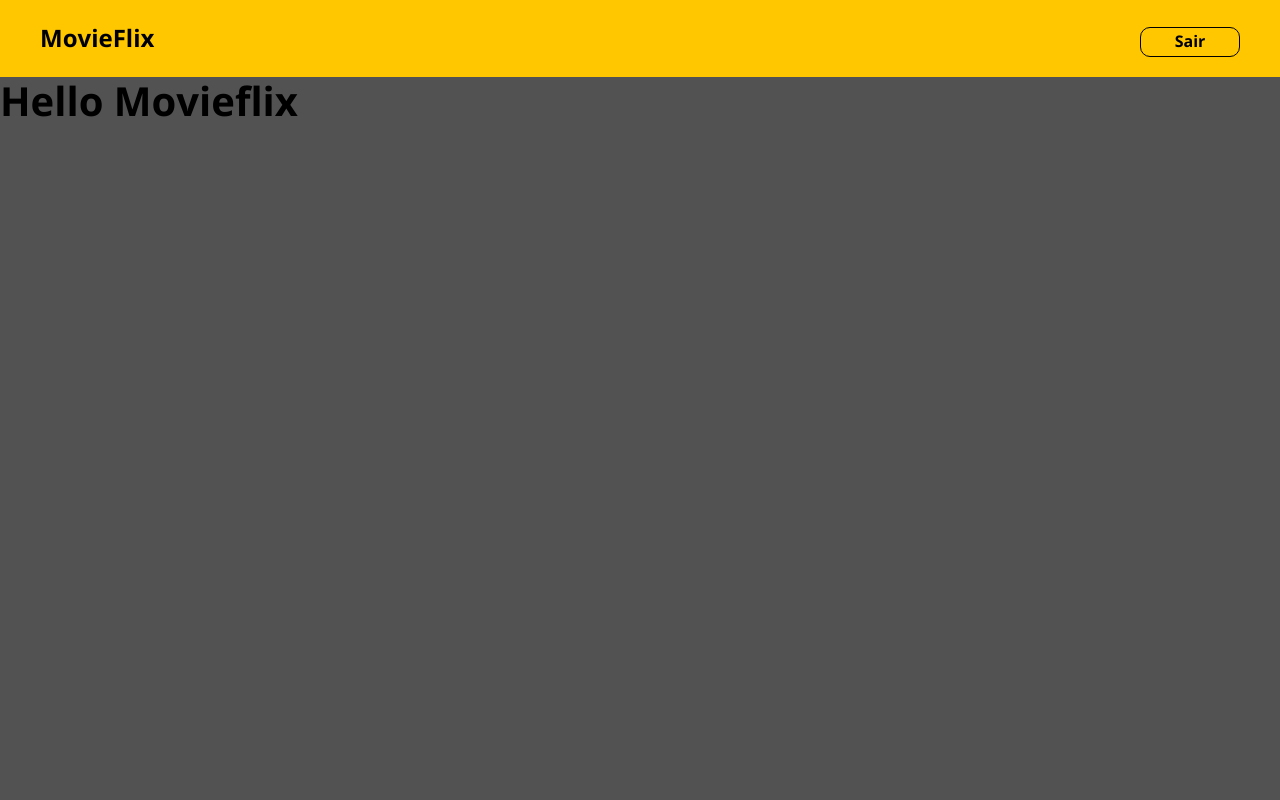
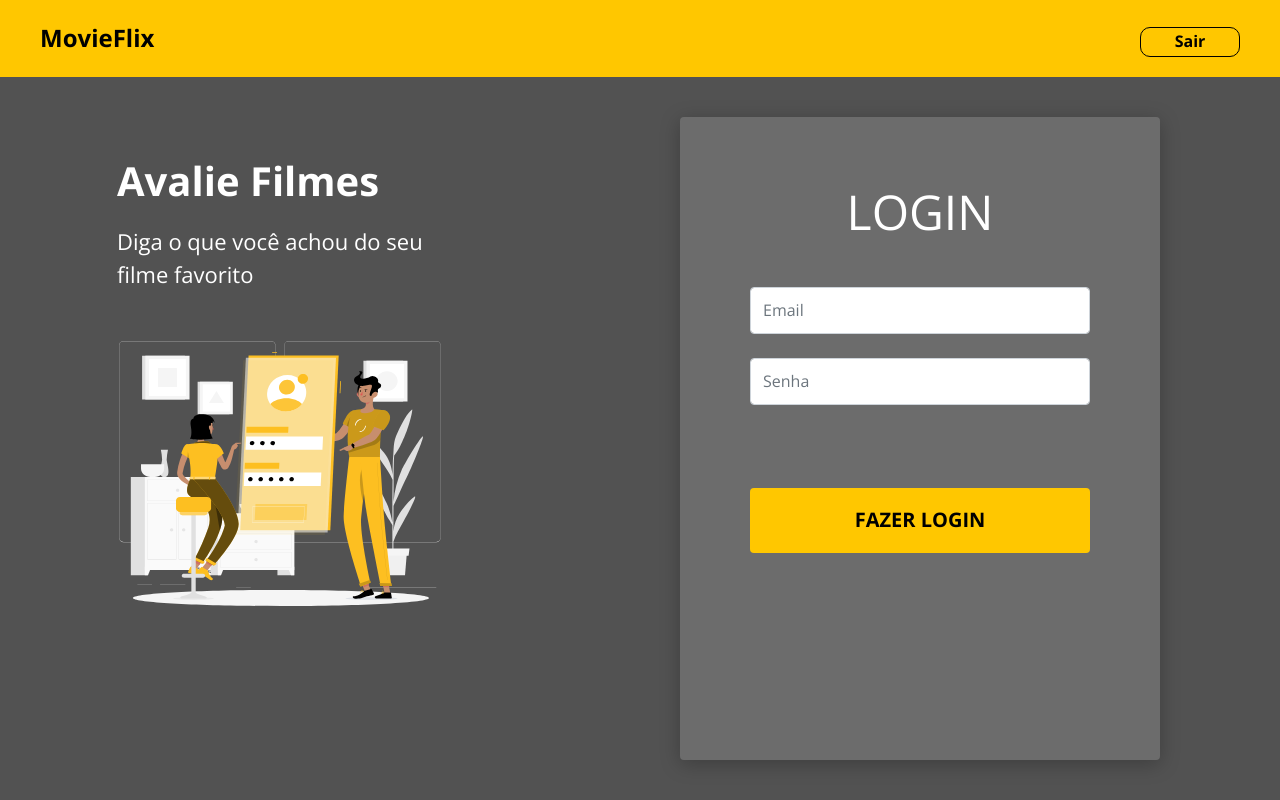
Before and after one commit to helderargomes/desafio-bds09, a React (Create React App) app in the folder frontweb/: page / in a window 1280 px wide. Built offline with nearby package versions, Linux system fonts and the light colour scheme.

Commit message:
Page home responsive

```diff
--- a/frontweb/src/App.css
+++ b/frontweb/src/App.css
@@ -8,3 +8,9 @@ h1, h2, h3, h4, h5, h6 {
     font-weight: 700;
     margin-bottom: 0;
 }
+
+.base-card {
+    border-radius: 4px;
+    background-color: #6c6c6c;
+    box-shadow: 0px 4px 20px 0px #00000040;
+}
--- a/frontweb/src/App.tsx
+++ b/frontweb/src/App.tsx
@@ -1,3 +1,4 @@
+import Home from 'pages/Home';
 import './App.css';
 
 import Navbar from 'components/Navbar';
@@ -6,7 +7,7 @@ function App() {
   return (
     <>
     <Navbar />
-    <h1>Hello Movieflix</h1>
+    <Home />
     </>
 
   );
--- /dev/null
+++ b/frontweb/src/pages/Home/Login/index.tsx
@@ -0,0 +1,32 @@
+import "./styles.css";
+
+const Login = () => {
+    return (
+<>
+<div className="base-card login-card">
+    <h1>LOGIN</h1>
+    <form>
+        <div className="mb-4">
+            <input type="text"
+            className="form-control base-input"
+            placeholder="Email"
+            name="username"/>
+        </div>
+        <div className="mb-2">
+            <input type="password"
+            className="form-control base-input"
+            placeholder="Senha"
+            name="password" />
+        </div>
+        <div className="login-submit">
+            <button className="bg-primary btn">
+                FAZER LOGIN
+                </button>
+        </div>
+    </form>
+</div>
+</>
+    )
+}
+
+export default Login;
--- /dev/null
+++ b/frontweb/src/pages/Home/Login/styles.css
@@ -0,0 +1,65 @@
+
+.login-card {
+    padding: 15px;
+    display: flex;
+    flex-direction: column;
+    align-items: center;
+}
+
+.login-card h1 {
+    font-size: 36px;
+    font-weight: 400;
+    color: #ffffff;
+    margin-top: 30px;
+    margin-bottom: 30px;
+    line-height: 50px;
+}
+
+.login-card form {
+    width: 100%;
+}
+
+.login-card input {
+    font-size: 16px;
+    height: 47px;
+}
+
+.login-submit button {
+    width: 100%;
+    font-size: 20px;
+    font-weight: 700;
+    margin-top: 40px;
+    margin-bottom: 100px;
+}
+
+@Media(min-width: 576px) {
+    .login-card {
+        padding: 50px;
+    }
+
+    .login-card form {
+        margin-top: 20px;
+    }
+
+    .login-card h1 {
+        font-size: 48px;
+    }
+}
+
+@Media (min-width: 768px) {
+
+    .login-submit button {
+        height: 65px;
+        align-items: center;
+        margin-top: 75px;
+        margin-bottom: 95px
+    }
+}
+
+@Media (min-width: 1200px) {
+    .login-card {
+        width: 480px;
+        padding: 40px 70px;
+        height: 100%;
+    }
+}
--- /dev/null
+++ b/frontweb/src/pages/Home/index.tsx
@@ -0,0 +1,22 @@
+import {ReactComponent as MainImage} from 'assets/images/main-image.svg';
+import Login from './Login';
+import './styles.css';
+
+const Home = () => {
+  return (
+    <>
+      <div className="home-container">
+        <div className="home-banner">
+            <h1>Avalie Filmes</h1>
+            <p>Diga o que você achou do seu filme favorito</p>
+            <MainImage />
+        </div>
+        <div className="login-container">
+            <Login />
+        </div>
+      </div>
+    </>
+  );
+};
+
+export default Home;
--- /dev/null
+++ b/frontweb/src/pages/Home/styles.css
@@ -0,0 +1,63 @@
+
+.home-container {
+    padding: 17px 10px;
+    color: #ffffff;
+}
+
+.home-banner {
+    display: none;
+}
+
+
+@Media (min-width: 576px) {
+    .home-container {
+        padding: 40px 50px;
+    }
+
+    .login-container {
+        margin-bottom: 130px;
+    }
+}
+
+@Media (min-width: 768px) {
+    .home-container {
+        padding: 40px 145px;
+    }
+}
+
+@Media (min-width: 1200px) {
+    .home-container {
+        display: flex;
+        justify-content: space-around;
+        padding: 40px 100px 40px 70px;
+        height: calc(100vh - 77px);
+    }
+
+    .home-banner {
+        display: flex;
+        flex-direction: column;
+        width: 400px;
+        height: 460px;
+        margin-right: 150px;
+        margin-top: 40px;
+
+
+    }
+
+    .home-banner h1 {
+        font-size: 40px;
+        margin-bottom: 20px;
+        padding-left: 27px;
+    }
+
+    .home-banner p{
+        font-size: 22px;
+        width: 360px;
+        margin-bottom: 50px;
+        padding-left: 27px;
+    }
+
+    .login-container {
+        margin-bottom: 0;
+    }
+}
```
Also changed, not shown: frontweb/src/assets/images/main-image.svg (added).
